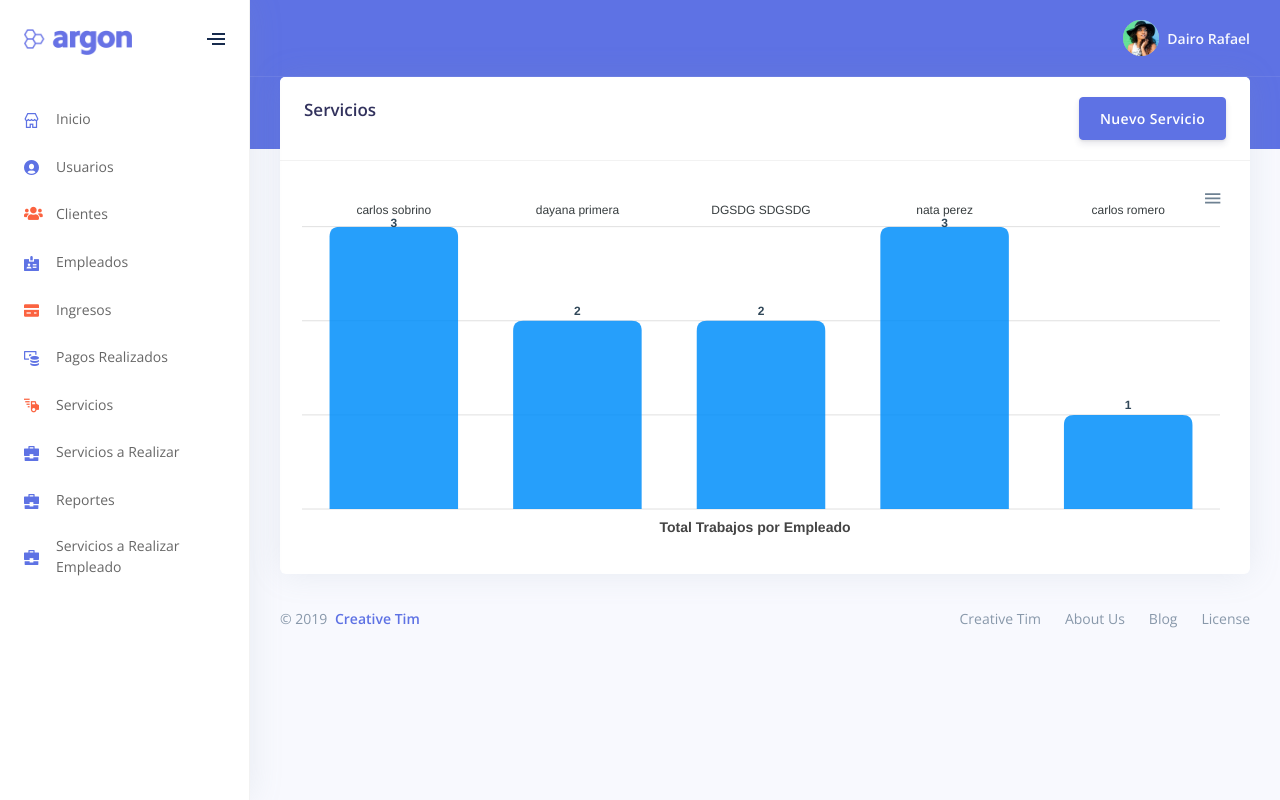
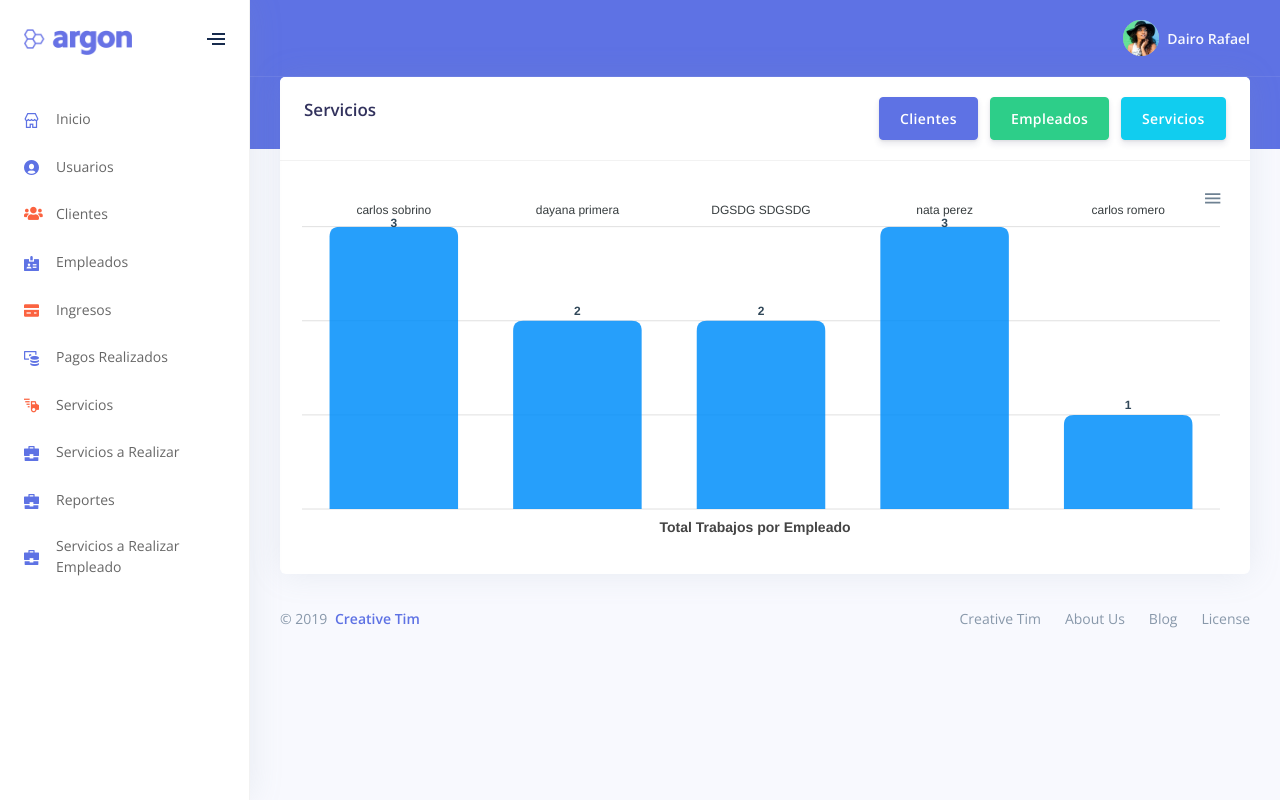
Before and after one commit to yordisev/usa_servicios, a PHP site: page /usa_servicios/views/reportes/ in a window 1280 px wide. Run offline with PHP 8.4, Linux system fonts and the light colour scheme; a user stored in the database is signed in; data comes from the database, SQL or seed files in the repository; some libraries are stand-ins or nearby versions.

Commit message:
terminar

```diff
--- a/views/reportes/index.php
+++ b/views/reportes/index.php
@@ -17,7 +17,13 @@
         <div class="col">
           <div class="card">
             <!-- Card header -->
-            <div class="card-header"><h3 class="mb-0">Servicios<button type="button" onclick="modalagregar()" class="btn btn-primary float-right">Nuevo Servicio</button></h3></div>
+            <div class="card-header"><h3 class="mb-0">Servicios
+                <div class="float-right">
+                    <button type="button" onclick="modalagregar()" class="btn btn-primary">Clientes</button>
+                    <button type="button" onclick="modalagregar()" class="btn btn-success">Empleados</button>
+                    <button type="button" onclick="modalagregar()" class="btn btn-info">Servicios</button>
+                </div>
+        </h3></div>
             <div class="table-responsive py-4">
             <div id="chart"></div>
           </div>
```
